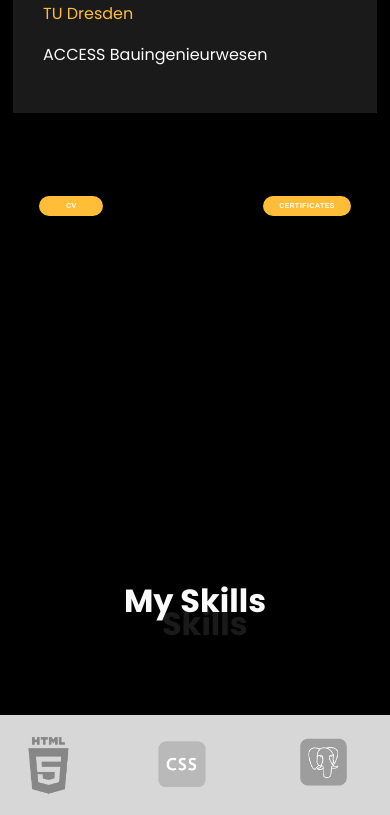
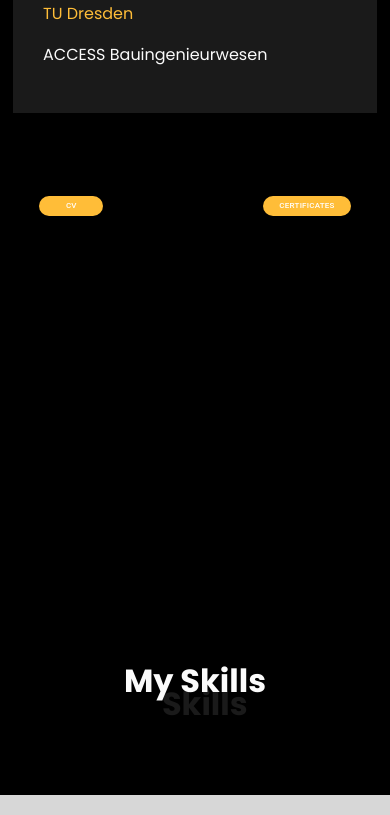
Before and after one commit to KIsaac85/kisaac85.github.io, a React (Vite) app: page / in a window 390 px wide. Shown: the part 3720-4535 px from the top of the page. Built offline with nearby package versions, Linux system fonts and the light colour scheme.

Commit message:
adjust buttons

```diff
--- a/src/css/Style Main.css
+++ b/src/css/Style Main.css
@@ -89,7 +89,7 @@
         margin-top: 85rem;
     }
     .main-top-space-25{
-        margin-top: 120rem;
+        margin-top: 125rem;
     }
      .main-mob-image{
         position: relative;
```
